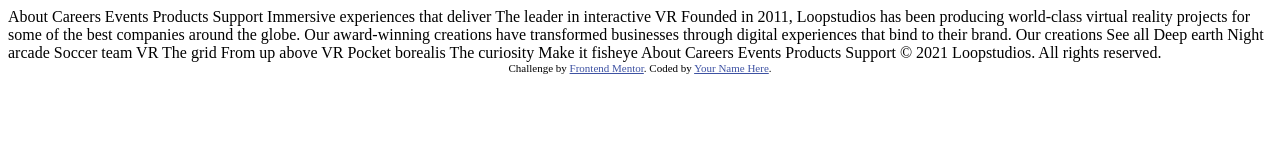
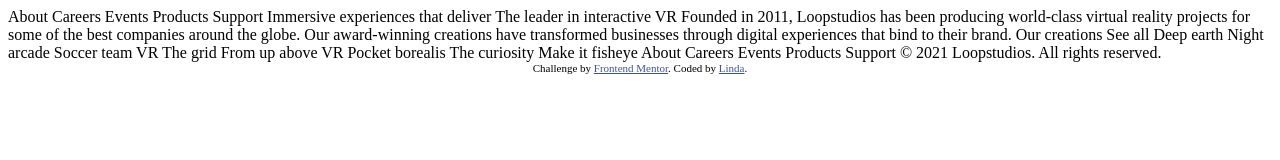
Before and after one commit to keza681/Loopstudios-landing-page, a plain HTML site: page todo.html in a window 1280 px wide. Drawn offline with Linux system fonts and the light colour scheme.

Commit message:
Update the todo file

```diff
--- a/todo.html
+++ b/todo.html
@@ -53,7 +53,7 @@
 
   <div class="attribution">
     Challenge by <a href="https://www.frontendmentor.io?ref=challenge" target="_blank">Frontend Mentor</a>.
-    Coded by <a href="#">Your Name Here</a>.
+    Coded by <a href="https://github.com/keza681">Linda</a>.
   </div>
 </body>
 </html>
```
